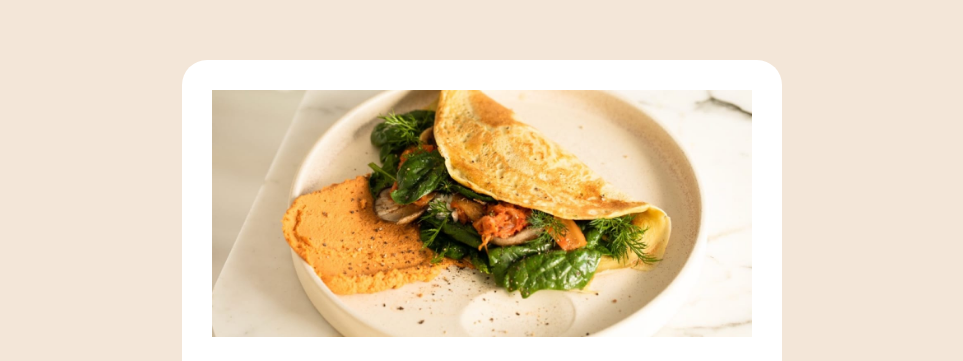
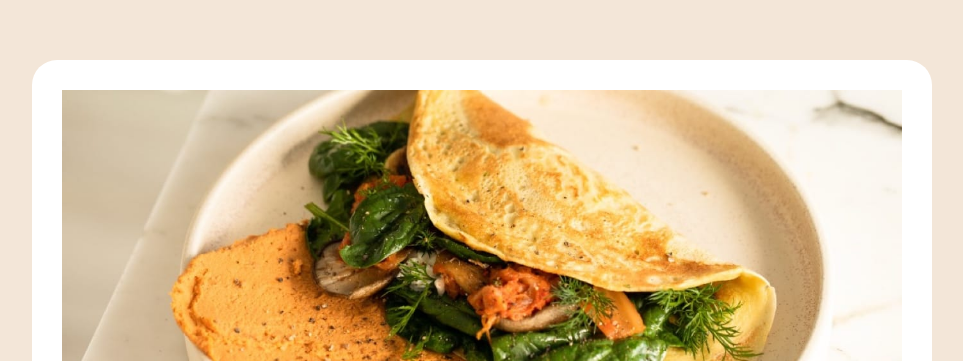
Before and after one commit to Sonyngui/Recipe, a plain HTML site: page index.html in a window 1536 px wide. Shown: the top 361 px of the page, without its empty margins (286-1249 px from the left). Drawn offline with Linux system fonts and the light colour scheme.

Commit message:
Update style.css

```diff
--- a/css/style.css
+++ b/css/style.css
@@ -119,11 +119,11 @@ main .nutrition .container strong {
     background-color: hsl(30, 54%, 90%);
   }
   img {
-    width: 600px;
+    width: 900px;
   }
   main {
     background-color: hsl(0, 0%, 100%);
-    max-width: 600px;
+    max-width: 900px;
     margin: 60px auto;
     border-radius: 25px;
   }
```
